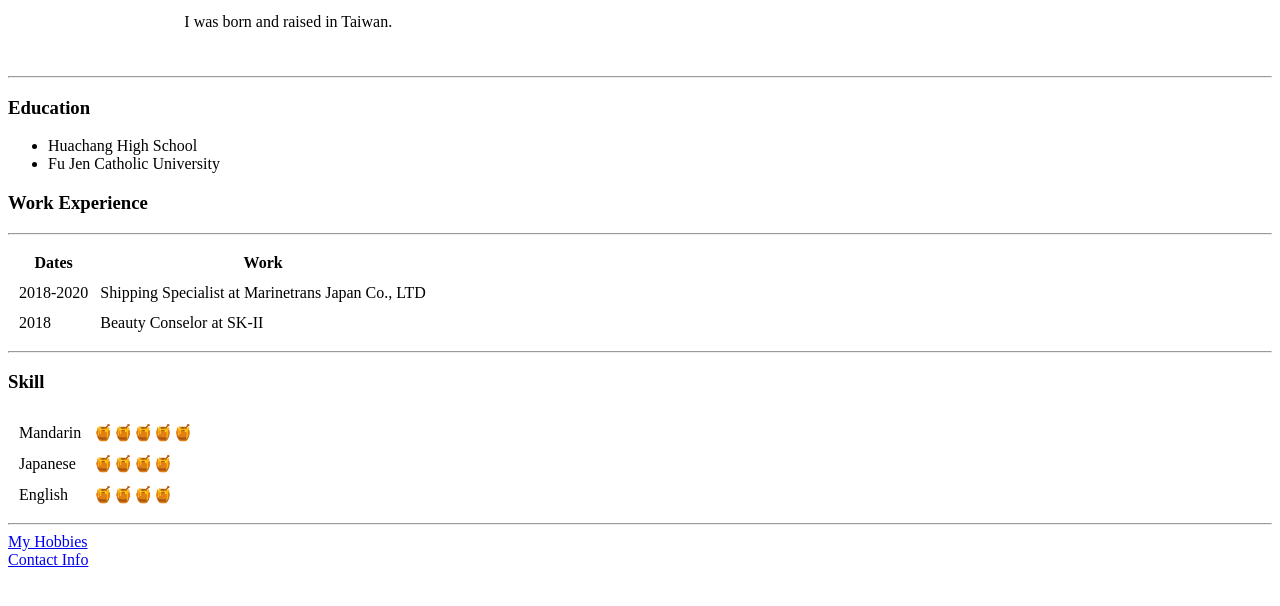
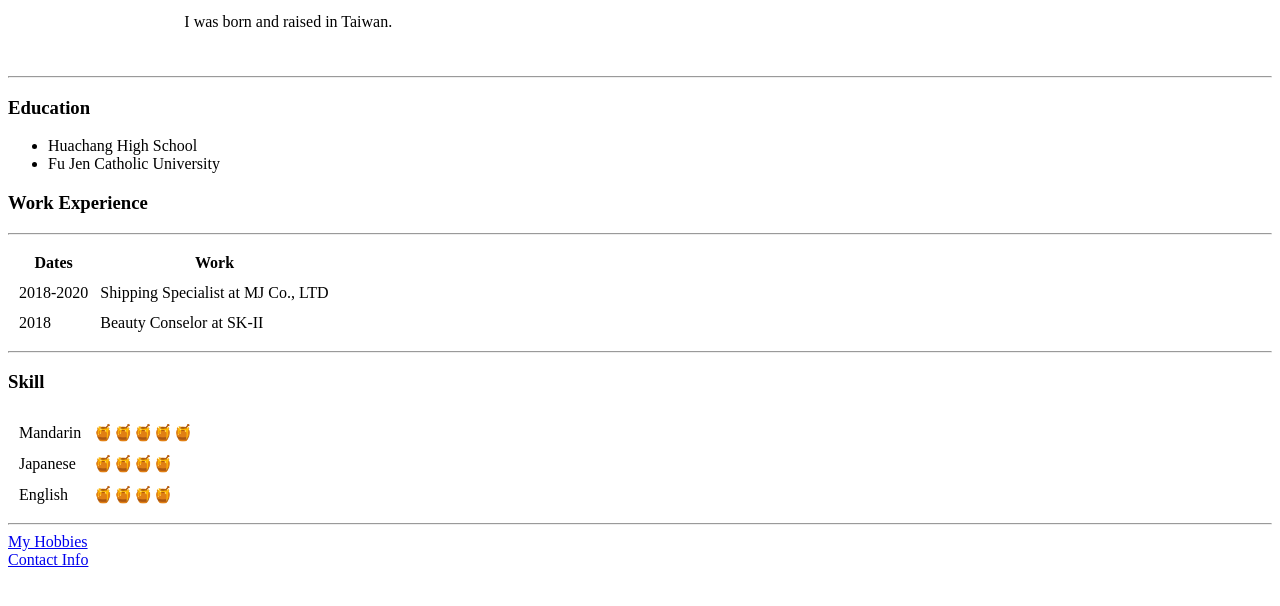
Before and after one commit to firesummer2030/cv, a plain HTML site: page index.html in a window 1280 px wide. Shown: the part 130-736 px from the top of the page. Drawn offline with Linux system fonts and the light colour scheme.

Commit message:
Update index.html

```diff
--- a/index.html
+++ b/index.html
@@ -35,7 +35,7 @@
     <tbody>
       <tr>
         <td>2018-2020</td>
-        <td>Shipping Specialist at Marinetrans Japan Co., LTD</td>
+        <td>Shipping Specialist at MJ Co., LTD</td>
       </tr>
       <tr>
         <td>2018</td>
```
